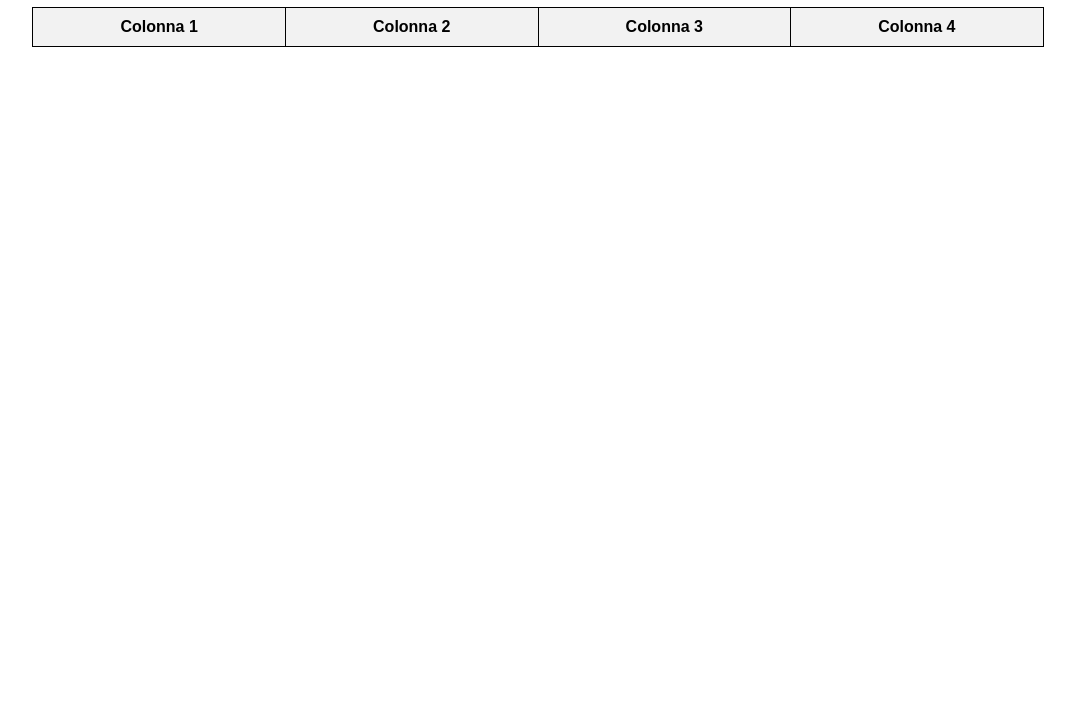
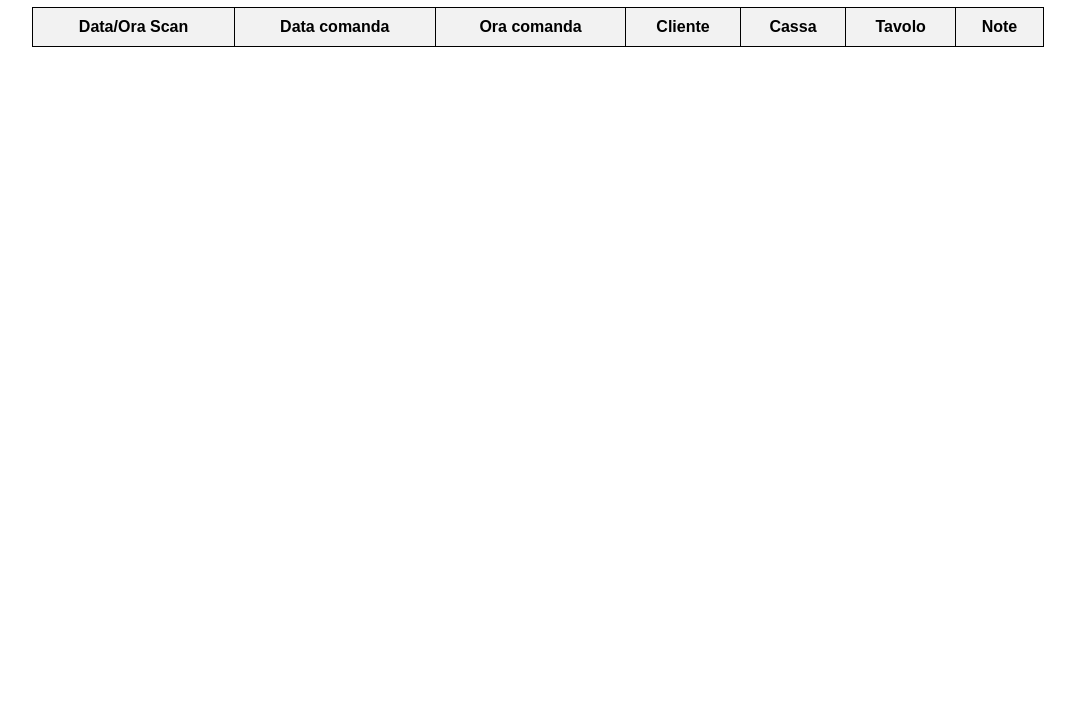
Before and after one commit to Hido81/ComandeTavoli, a plain HTML site: page index.html in a window 1280 px wide. Shown: the part 73-800 px from the top of the page, without its empty margins (102-1177 px from the left). Drawn offline with Linux system fonts and the light colour scheme; no server answers.

Commit message:
index.html

```diff
--- a/index.html
+++ b/index.html
@@ -26,7 +26,7 @@
         async function fetchData() {
             const sheetId = "1LJz73WWQmNkPEkVLGnvWAHnEVZnogIkqo6Fea9EJXW8";  // Sostituisci con l'ID del tuo foglio
             const apiKey = "AIzaSyBYWrG6qberwmxzK-KmTYH76iCJClk7d_4";    // Sostituisci con la tua API Key di Google
-            const range = "Dati!A1:G1500";  // Modifica il range se necessario
+            const range = "Dati!A2:G1500";  // Modifica il range se necessario
             const url = `https://sheets.googleapis.com/v4/spreadsheets/${sheetId}/values/${range}?key=${apiKey}`;
 
             try {
@@ -69,10 +69,13 @@
     <table>
         <thead>
             <tr>
-                <th>Colonna 1</th>
-                <th>Colonna 2</th>
-                <th>Colonna 3</th>
-                <th>Colonna 4</th>
+                <th>Data/Ora Scan</th>
+                <th>Data comanda</th>
+                <th>Ora comanda</th>
+                <th>Cliente</th>
+                <th>Cassa</th>
+                <th>Tavolo</th>
+                <th>Note</th>
             </tr>
         </thead>
         <tbody id="data-table"></tbody>
```
